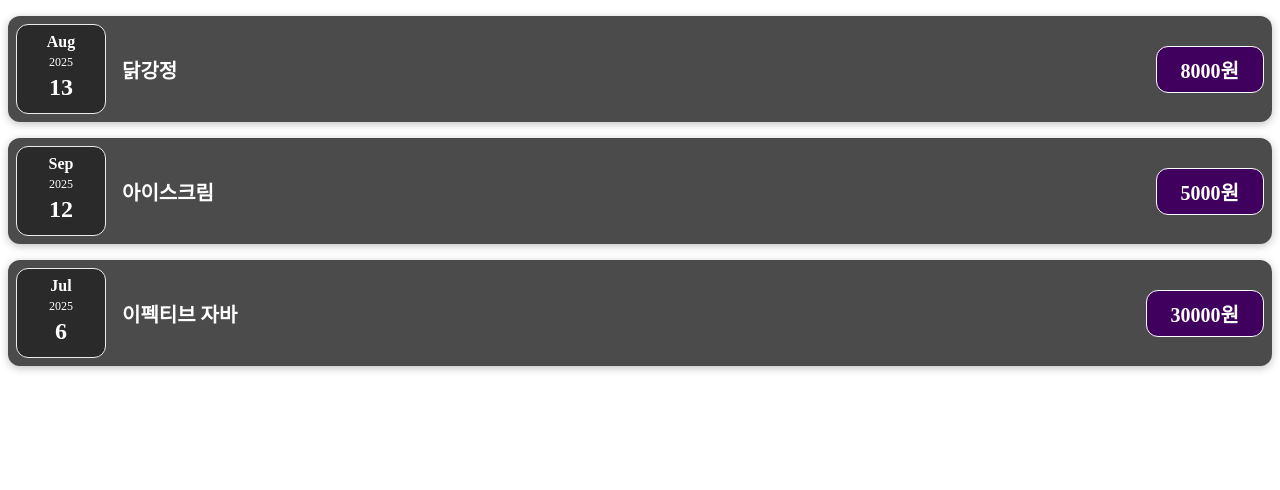
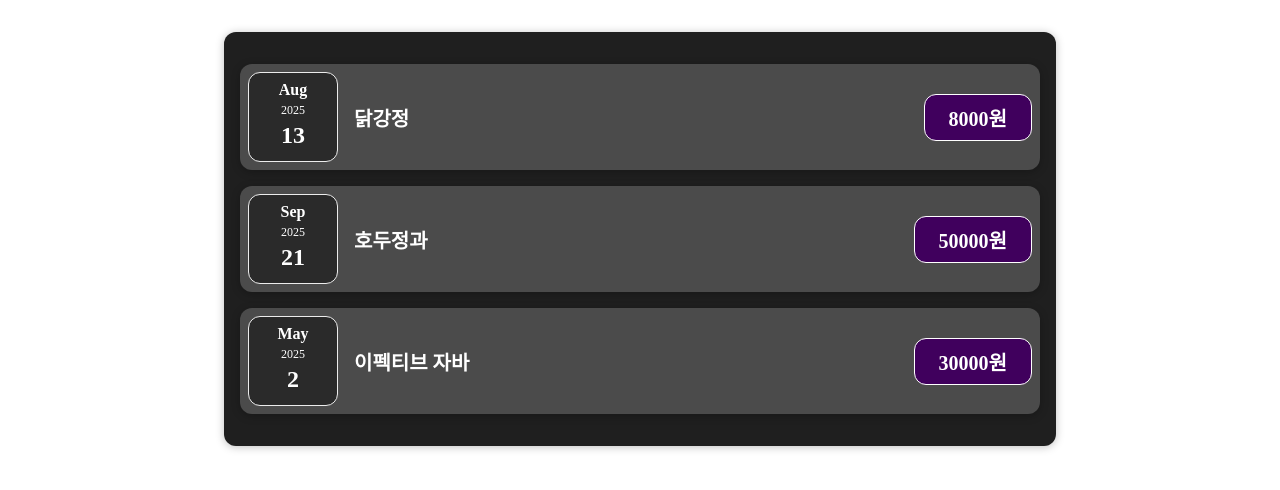
Before and after one commit to rhehdgus8831/react-study202508, a React (Vite) app: page / in a window 1280 px wide. Shown: the top 490 px of the page. Built offline with nearby package versions, Linux system fonts and the light colour scheme.

Commit message:
1-4-4. props로 객체전달하기

```diff
--- a/src/App.jsx
+++ b/src/App.jsx
@@ -1,25 +1,15 @@
 import React from 'react';
-import ExpenseItem from './components/expenses/ExpenseItem';
+import ExpenseList from './components/expenses/ExpenseList.jsx';
 
 
-const App = () => (
-    <>
-        <ExpenseItem
-            title="닭강정"
-            price={8000}
-            date={new Date(2025, 7, 13)}
-        />
-        <ExpenseItem
-            title="아이스크림"
-            price={5000}
-            date={new Date(2025, 8, 12)}
-        />
-        <ExpenseItem
-            title="이펙티브 자바"
-            price={30000}
-            date={new Date(2025, 6, 6)}
-        />
-    </>
-);
+const App = () => {
+
+    return(
+        <>
+            <ExpenseList/>
+        </>
+    );
+};
+
 
 export default App;
--- a/src/components/expenses/ExpenseItem.jsx
+++ b/src/components/expenses/ExpenseItem.jsx
@@ -2,11 +2,11 @@
 import './ExpenseItem.css';
 import ExpenseDate from './ExpenseDate.jsx';
 
-const ExpenseItem = ({title,price,date}) => {
+const ExpenseItem = ({expense}) => {
 
     // console.log(props);
 
-    // const {title,price,date} = props;
+    const {title,price,date} = expense;
 
     return (
         <div className='expense-item'>
--- /dev/null
+++ b/src/components/expenses/ExpenseList.jsx
@@ -0,0 +1,34 @@
+import React from 'react';
+import './ExpenseList.css';
+import ExpenseItem from './ExpenseItem.jsx';
+
+const ExpenseList = () => {
+
+    const expenseList = [
+        {
+            title: '닭강정',
+            price: 8000,
+            date: new Date(2025, 7, 13)
+        },
+        {
+            title: '호두정과',
+            price: 50000,
+            date: new Date(2025, 8, 21)
+        },
+        {
+            title: '이펙티브 자바',
+            price: 30000,
+            date: new Date(2025, 4, 2)
+        },
+    ];
+
+    return (
+        <div className='expenses'>
+            <ExpenseItem expense={expenseList[0]}/>
+            <ExpenseItem expense={expenseList[1]}/>
+            <ExpenseItem expense={expenseList[2]}/>
+        </div>
+    );
+};
+
+export default ExpenseList;
--- /dev/null
+++ b/src/components/expenses/expenseList.css
@@ -0,0 +1,9 @@
+.expenses {
+    padding: 1rem;
+    background-color: rgb(31, 31, 31);
+    margin: 2rem auto;
+    width: 50rem;
+    max-width: 95%;
+    border-radius: 12px;
+    box-shadow: 0 1px 8px rgba(0, 0, 0, 0.25);
+}
```
